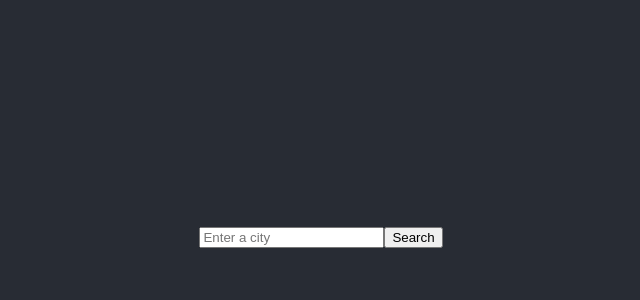
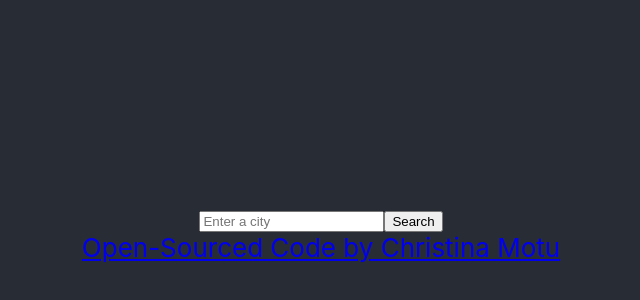
Before and after one commit to cmotu/weather-react, a React (Create React App) app: page / in a window 1280 px wide. Shown: the part 168-468 px from the top of the page, without its empty margins (319-959 px from the left). Built offline with nearby package versions, Linux system fonts and the light colour scheme.

Commit message:
Added github link

```diff
--- a/src/App.js
+++ b/src/App.js
@@ -6,6 +6,7 @@ function App() {
     <div className="App">
       <header className="App-header">
         <WeatherSearch />
+        <a href="https://github.com/cmotu/weather-react">Open-Sourced Code by Christina Motu</a>
       </header>
     </div>
   );
```
